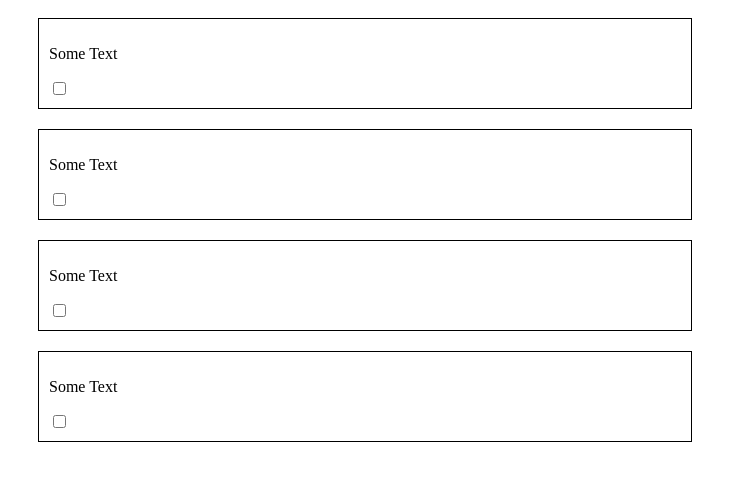
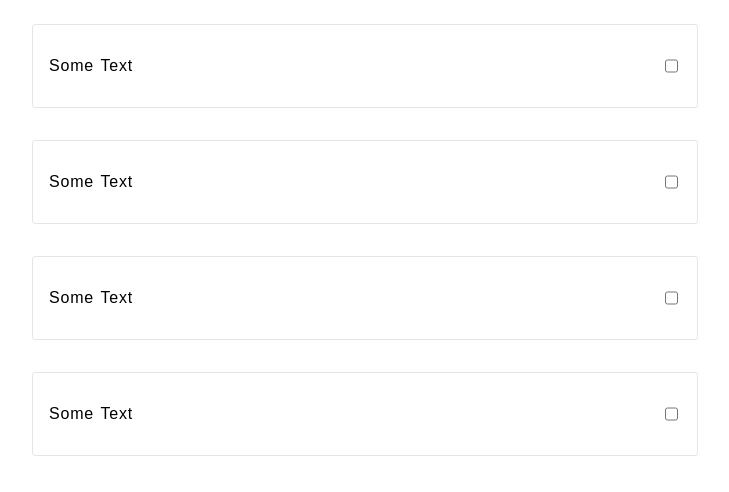
Before and after one commit to Ghazvinie/react-scrimba, a React (Create React App) app in the folder todo/: page / in a window 1280 px wide. Shown: the top 492 px of the page, without its empty margins (275-1004 px from the left). Built offline with nearby package versions, Linux system fonts and the light colour scheme.

Commit message:
added checkbox styling

```diff
--- a/todo/src/App.js
+++ b/todo/src/App.js
@@ -1,13 +1,14 @@
 import React from "react";
-import Checkbox from './components/Checkbox';
+import ToDoItem from './components/ToDoItem';
 
-const App = () => (
-    <div className="checkboxes-container">
-        <Checkbox text={'Some Text'} />
-        <Checkbox text={'Some Text'} />
-        <Checkbox text={'Some Text'} />
-        <Checkbox text={'Some Text'} />
+const App = () => {
+    return(
+    <div className="todo-items-container">
+        <ToDoItem text={'Some Text'} />
+        <ToDoItem text={'Some Text'} />
+        <ToDoItem text={'Some Text'} />
+        <ToDoItem text={'Some Text'} />
     </div>
-);
+)};
 
 export default App;
--- a/todo/src/components/Checkbox.js
+++ /dev/null
@@ -1,12 +0,0 @@
-import React from 'react';
-
-const Checkbox = (props) => (
-    <div className="checkbox-item">
-        <p>{props.text}</p>
-        <div className="checkbox-single-container">
-            <input type="checkbox" />
-        </div>
-    </div>
-);
-
-export default Checkbox;
--- /dev/null
+++ b/todo/src/components/ToDoItem.js
@@ -0,0 +1,15 @@
+import React from 'react';
+
+const ToDoItem = (props) => {
+    return (
+        <div className="todo-item">
+            <p>{props.text}</p>
+            <div className="checkbox-single-container">
+                <input type="checkbox" />
+            </div>
+        </div>
+    );
+}
+
+
+export default ToDoItem;
--- a/todo/src/index.css
+++ b/todo/src/index.css
@@ -1,14 +1,18 @@
-.checkboxes-container {
+.todo-items-container {
   display: flex;
   flex-direction: column;
   justify-content: center;
   align-items: center;
 }
-.checkbox-item {
-  border-style: solid;
-  border-width: 0.1px;
-  margin: 10px 10px;
-  padding: 10px 10px;
+.todo-item {
+  font-family: sans-serif;
+  word-spacing: 0.1em;
+  letter-spacing: 0.05em;
+  border: 0.1em solid rgba(0, 0, 0, 0.1);
+  border-radius: 3px;
+  margin: 1rem 1rem;
+  padding: 1rem 1rem;
+  display: flex;
   width:50%;
 }
 .checkbox-single-container {
```
